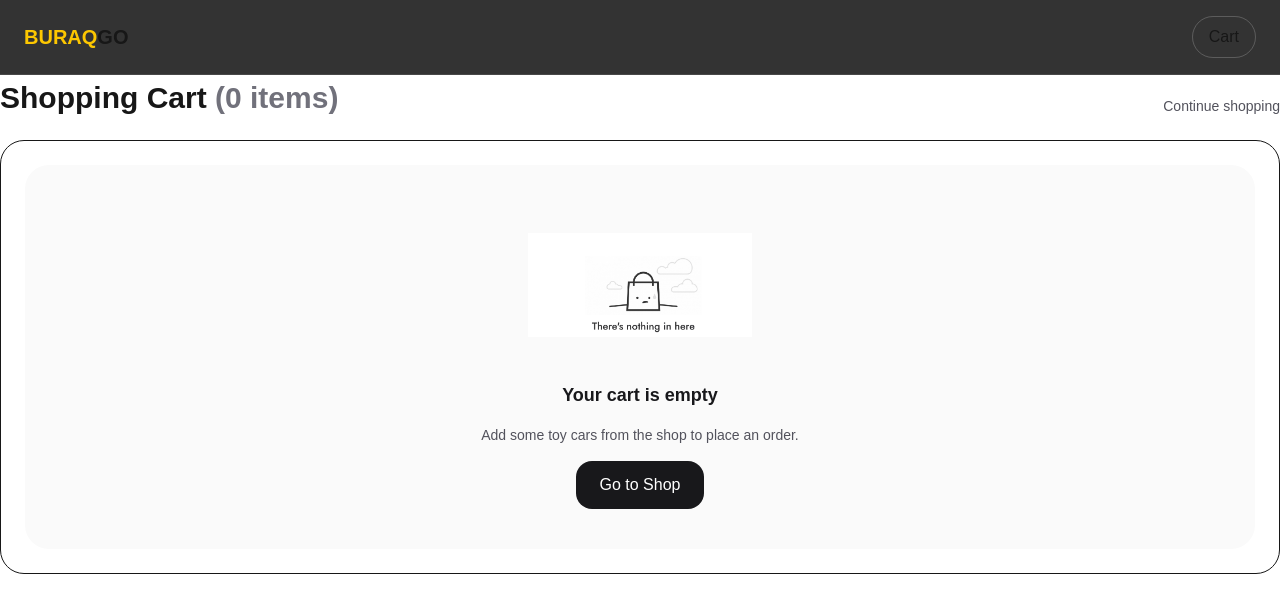
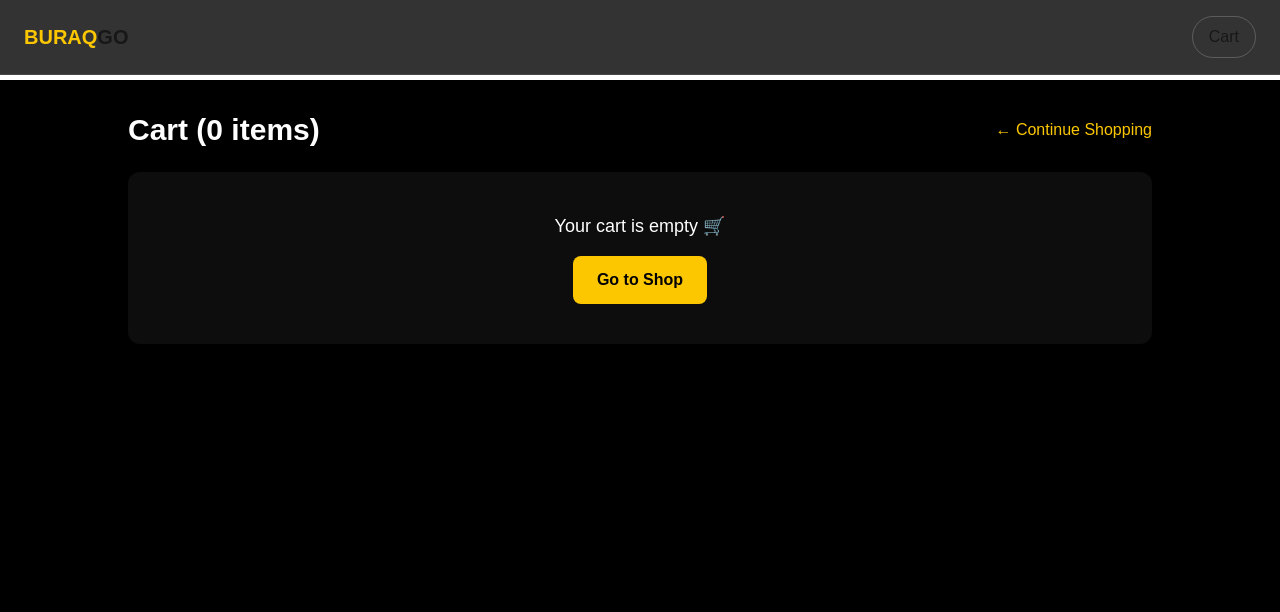
Before and after one commit to hmfahim0/buraqgo-store, a Next.js app: page /cart in a window 1280 px wide. Shown: the top 612 px of the page. Built offline with nearby package versions, Linux system fonts and the light colour scheme.

Commit message:
Show cart items with quantity and total

```diff
--- a/app/cart/page.tsx
+++ b/app/cart/page.tsx
@@ -1,156 +1,147 @@
 "use client";
 
-import Image from "next/image";
+import { useEffect, useState } from "react";
 import Link from "next/link";
-import { useEffect, useMemo, useState } from "react";
-import { products } from "../../data/products";
-import { formatBDT } from "../../lib/money";
-import { getCart, updateQty, clearCart } from "../../lib/cart";
-
-const SHIPPING = 700;
+import { getCart, addToCart, type CartItem } from "../../lib/cart";
 
 export default function CartPage() {
-  const [cart, setCartState] = useState<{ id: string; qty: number }[]>([]);
+  const [cart, setCart] = useState<CartItem[]>([]);
+
+  function refreshCart() {
+    setCart(getCart());
+  }
 
   useEffect(() => {
-    setCartState(getCart());
+    refreshCart();
   }, []);
 
-  const items = useMemo(() => {
-    return cart
-      .map((c) => {
-        const p = products.find((x) => x.id === c.id);
-        if (!p) return null;
-        return { ...p, qty: c.qty, subtotal: p.price * c.qty };
-      })
-      .filter(Boolean) as any[];
-  }, [cart]);
+  // total items count
+  const totalItems = cart.reduce((sum, i) => sum + i.qty, 0);
 
-  const subtotal = items.reduce((s, i) => s + i.subtotal, 0);
-  const total = items.length ? subtotal + SHIPPING : 0;
+  // total price
+  const totalPrice = cart.reduce((sum, i) => sum + i.price * i.qty, 0);
 
-  function setQty(id: string, qty: number) {
-    updateQty(id, qty);
-    setCartState(getCart());
+  // decrease qty
+  function decreaseQty(id: string) {
+    const updated = cart
+      .map((item) => (item.id === id ? { ...item, qty: item.qty - 1 } : item))
+      .filter((item) => item.qty > 0);
+
+    localStorage.setItem("cart", JSON.stringify(updated));
+    refreshCart();
   }
 
-  function wipe() {
-    clearCart();
-    setCartState([]);
+  // increase qty (reuse addToCart)
+  function increaseQty(item: CartItem) {
+    addToCart({ ...item, qty: 1 });
+    refreshCart();
+  }
+
+  // remove item
+  function removeItem(id: string) {
+    const updated = cart.filter((item) => item.id !== id);
+    localStorage.setItem("cart", JSON.stringify(updated));
+    refreshCart();
+  }
+
+  // clear cart
+  function clearCart() {
+    localStorage.removeItem("cart");
+    refreshCart();
   }
 
   return (
-    <div className="space-y-6">
-      {/* Header */}
-      <div className="flex items-end justify-between">
-        <h1 className="text-3xl font-black">
-          Shopping Cart{" "}
-          <span className="text-zinc-500">({items.length} items)</span>
-        </h1>
-
-        <Link href="/shop" className="text-sm text-zinc-600 hover:underline">
-          Continue shopping
+    <main className="min-h-screen bg-black text-white p-8">
+      <div className="max-w-5xl mx-auto">
+        <div className="flex items-center justify-between mb-6">
+          <h1 className="text-3xl font-bold">Cart ({totalItems} items)</h1>
+          <Link href="/shop" className="text-yellow-400 hover:underline">
+            ← Continue Shopping
           </Link>
         </div>
 
-      {/* Empty State */}
-      {items.length === 0 ? (
-        <div className="rounded-3xl border bg-white p-6">
-          <div className="rounded-3xl bg-zinc-50 p-10 flex items-center justify-center">
-            <div className="text-center space-y-4">
-              <div className="mx-auto relative h-40 w-56">
-                <Image
-                  src="/cart/empty.png"
-                  alt="Empty cart"
-                  fill
-                  className="object-contain"
-                />
-              </div>
-
-              <div className="text-lg font-semibold text-zinc-900">
-                Your cart is empty
-              </div>
-              <div className="text-sm text-zinc-600">
-                Add some toy cars from the shop to place an order.
-              </div>
-
+        {cart.length === 0 ? (
+          <div className="bg-white/5 rounded-xl p-10 text-center">
+            <p className="text-lg mb-4">Your cart is empty 🛒</p>
             <Link
               href="/shop"
-                className="inline-block rounded-2xl bg-zinc-900 px-6 py-3 text-white hover:bg-zinc-800"
+              className="inline-block bg-yellow-400 text-black px-6 py-3 rounded-lg font-semibold hover:bg-yellow-300"
             >
               Go to Shop
             </Link>
           </div>
-          </div>
-        </div>
         ) : (
           <>
-          {/* Items */}
-          <div className="rounded-3xl border p-4 space-y-3">
-            {items.map((i) => (
+            <div className="space-y-4">
+              {cart.map((item) => (
                 <div
-                key={i.id}
-                className="flex items-center justify-between gap-4 border-b py-3 last:border-b-0"
+                  key={item.id}
+                  className="bg-white/5 rounded-xl p-5 flex items-center justify-between"
                 >
-                <div className="min-w-0">
-                  <div className="font-semibold truncate">{i.name}</div>
-                  <div className="text-sm text-zinc-600">
-                    {formatBDT(i.price)}
-                  </div>
+                  <div>
+                    <h2 className="text-lg font-semibold">{item.name}</h2>
+                    <p className="text-sm text-gray-400">৳{item.price}</p>
                   </div>
 
-                <div className="flex items-center gap-2">
+                  <div className="flex items-center gap-3">
                     <button
-                    className="h-9 w-9 rounded-xl border hover:bg-zinc-50"
-                    onClick={() => setQty(i.id, Math.max(0, i.qty - 1))}
+                      onClick={() => decreaseQty(item.id)}
+                      className="px-3 py-1 rounded bg-gray-700 hover:bg-gray-600"
                     >
-                    −
+                      -
                     </button>
-                  <div className="w-10 text-center font-semibold">{i.qty}</div>
+
+                    <span className="text-lg">{item.qty}</span>
+
                     <button
-                    className="h-9 w-9 rounded-xl border hover:bg-zinc-50"
-                    onClick={() => setQty(i.id, i.qty + 1)}
+                      onClick={() => increaseQty(item)}
+                      className="px-3 py-1 rounded bg-gray-700 hover:bg-gray-600"
                     >
                       +
                     </button>
                   </div>
 
-                <div className="font-bold">{formatBDT(i.subtotal)}</div>
+                  <div className="text-right">
+                    <p className="font-bold">
+                      ৳{item.price * item.qty}
+                    </p>
+                    <button
+                      onClick={() => removeItem(item.id)}
+                      className="text-red-400 text-sm hover:underline"
+                    >
+                      Remove
+                    </button>
+                  </div>
                 </div>
               ))}
             </div>
 
             {/* Summary */}
-          <div className="rounded-3xl border p-6 space-y-3">
-            <div className="flex items-center justify-between text-sm text-zinc-600">
-              <span>Subtotal</span>
-              <span>{formatBDT(subtotal)}</span>
+            <div className="mt-8 bg-white/5 rounded-xl p-6 flex items-center justify-between">
+              <div>
+                <p className="text-gray-400 text-sm">Total Price</p>
+                <p className="text-2xl font-bold">৳{totalPrice}</p>
               </div>
-            <div className="flex items-center justify-between text-sm text-zinc-600">
-              <span>Shipping</span>
-              <span>{formatBDT(SHIPPING)}</span>
-            </div>
-            <div className="flex items-center justify-between">
-              <span className="text-zinc-600">Total</span>
-              <span className="text-xl font-black">{formatBDT(total)}</span>
-            </div>
+
+              <div className="flex gap-3">
+                <button
+                  onClick={clearCart}
+                  className="border border-white/20 px-5 py-2 rounded-lg hover:bg-white/10"
+                >
+                  Clear Cart
+                </button>
 
                 <Link
                   href="/checkout"
-              className="block text-center rounded-2xl bg-zinc-900 px-5 py-3 text-white hover:bg-zinc-800"
+                  className="bg-yellow-400 text-black px-6 py-2 rounded-lg font-semibold hover:bg-yellow-300"
                 >
-              Checkout
+                  Checkout →
                 </Link>
-
-            <button
-              onClick={wipe}
-              className="w-full rounded-2xl border px-5 py-3 hover:bg-zinc-50"
-            >
-              Clear cart
-            </button>
+              </div>
             </div>
           </>
         )}
       </div>
+    </main>
   );
 }
```
Lines whose indentation alone changed are shown as unchanged.
